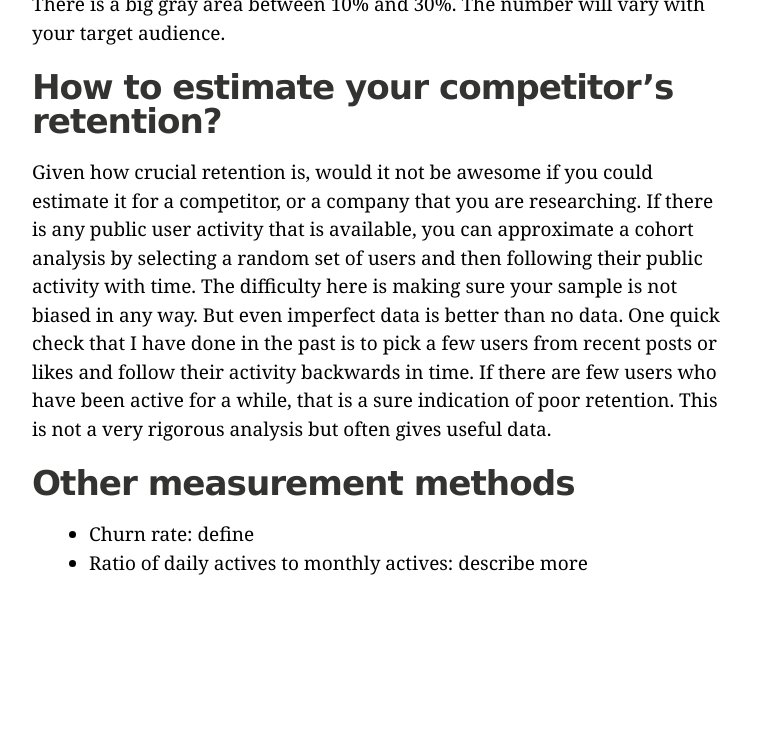
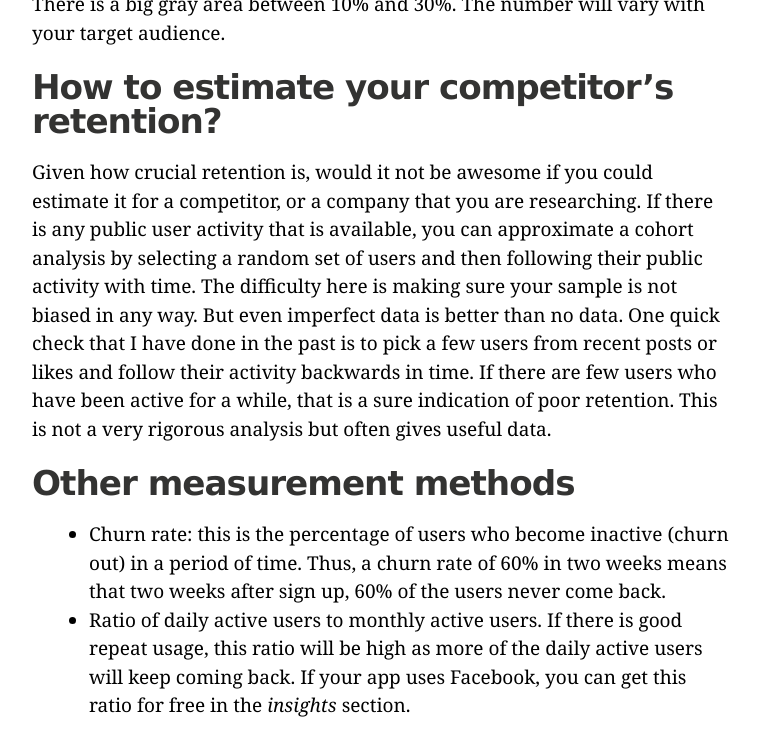
Before and after one commit to avdr/avdr.github.io, a Jekyll site: the page built from _posts/2013-11-10-cohort-analysis.markdown, in a window 1280 px wide and 900 px high, scrolled down 4165 px. Shown: the top 756 px of the window, without its empty margins (258-1018 px from the left). Built offline with Jekyll 4.4.1, drawn with Linux system fonts in a browser that asks for light colours; Markdown is read by kramdown in place of the engine named in the settings.

Commit message:
More edits

```diff
--- a/_posts/2013-11-10-cohort-analysis.markdown
+++ b/_posts/2013-11-10-cohort-analysis.markdown
@@ -65,8 +65,8 @@ There is a big gray area between 10% and 30%. The number will vary with your tar
 Given how crucial retention is, would it not be awesome if you could estimate it for a competitor, or a company that you are researching. If there is any public user activity that is available, you can approximate a cohort analysis by selecting a random set of users and then following their public activity with time. The difficulty here is making sure your sample is not biased in any way. But even imperfect data is better than no data. One quick check that I have done in the past is to pick a few users from recent posts or likes and follow their activity backwards in time. If there are few users who have been active for a while, that is a sure indication of poor retention. This is not a very rigorous analysis but often gives useful data.
 
 ## Other measurement methods
-* Churn rate: define
-* Ratio of daily actives to monthly actives: describe more
+* Churn rate: this is the percentage of users who become inactive (churn out) in a period of time. Thus, a churn rate of 60% in two weeks means that two weeks after sign up, 60% of the users never come back.
+* Ratio of daily active users to monthly active users. If there is good repeat usage, this ratio will be high as more of the daily active users will keep coming back. If your app uses Facebook, you can get this ratio for free in the *insights* section.
 
 <!--
 You should be only looking at cohorts
```
